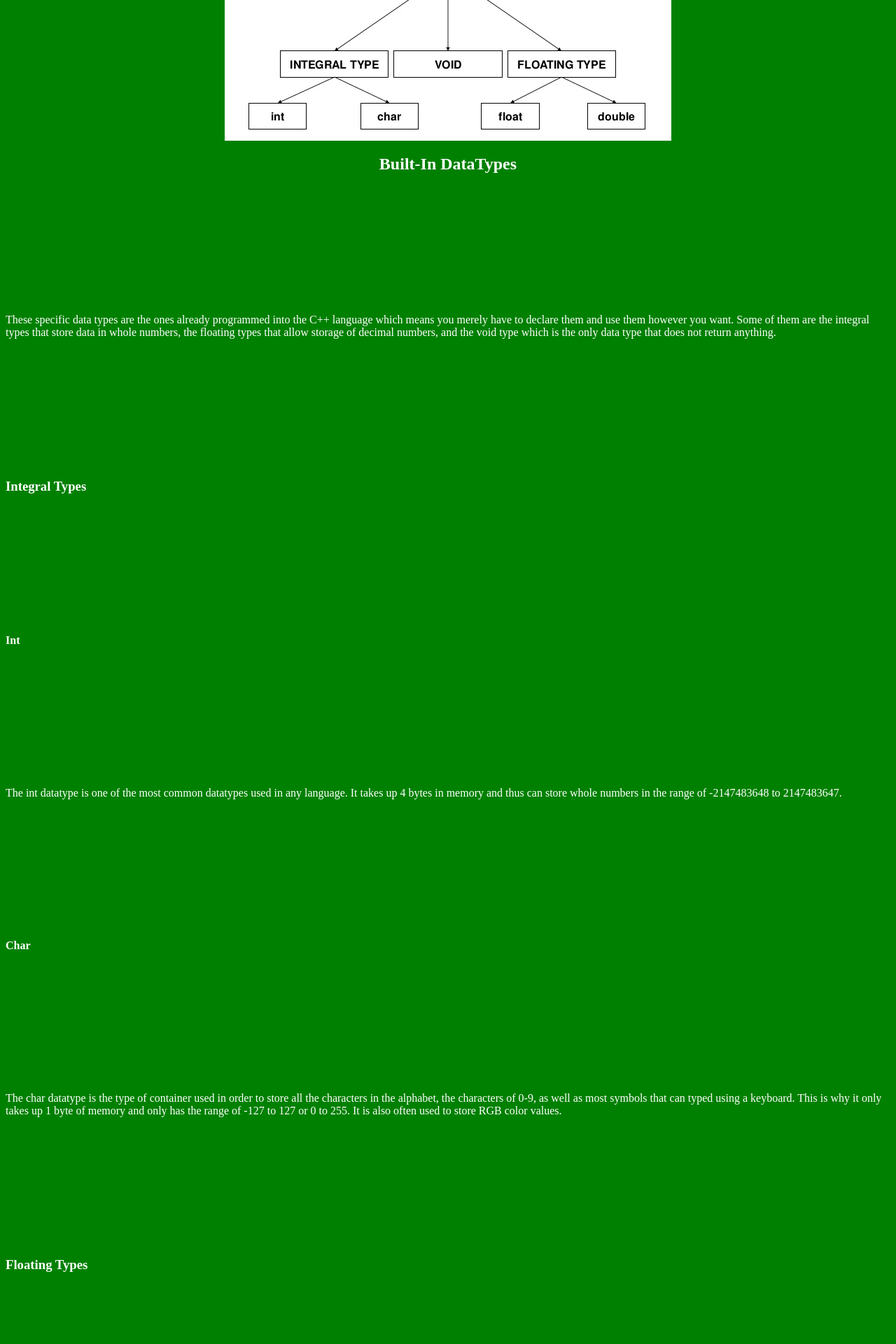
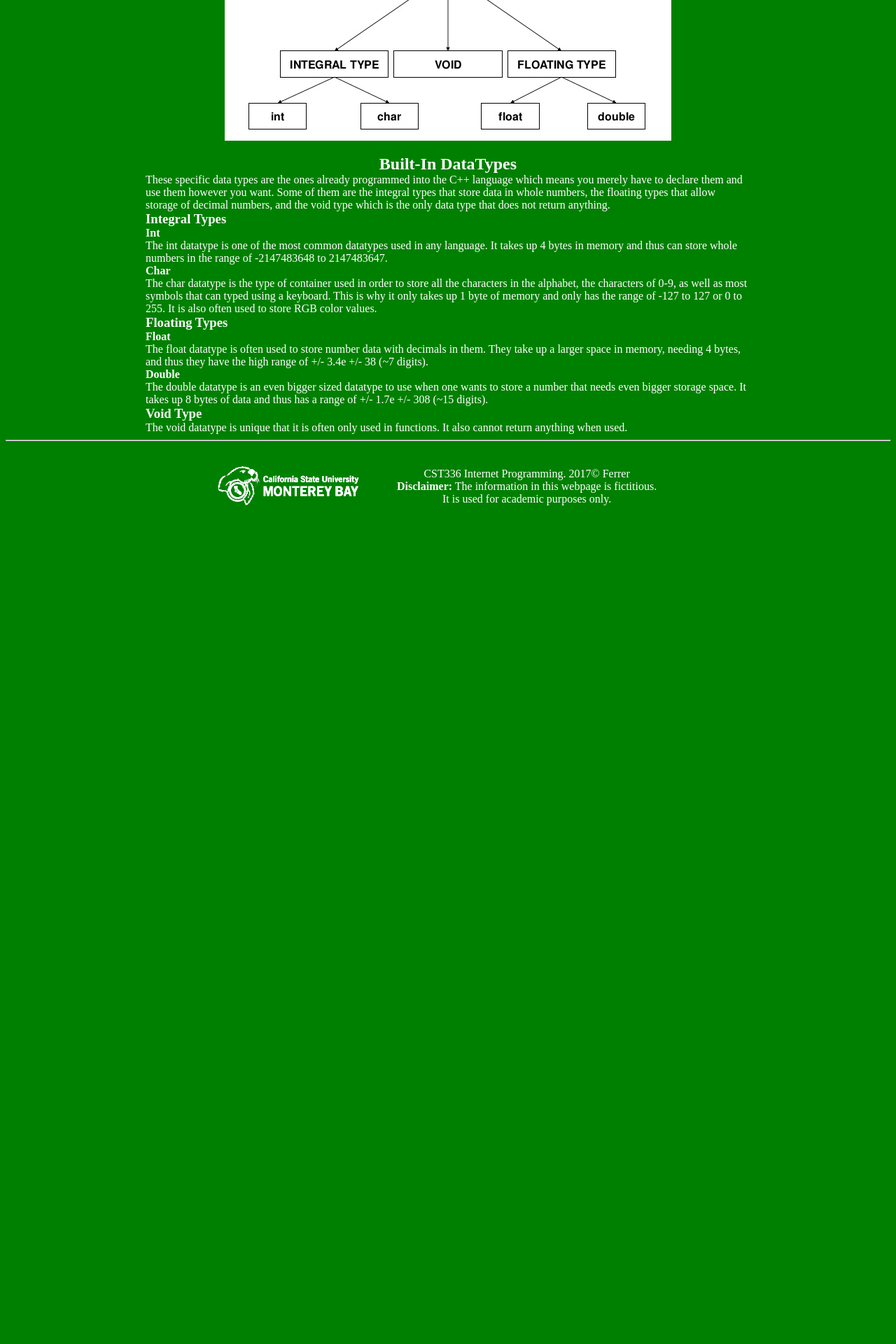
Before and after one commit to jferrer23/cst336, a PHP site: page /hw1/built-in.html in a window 1280 px wide. Shown: the part 455-2375 px from the top of the page at 70% size. After the commit the page ends 1177 px from the top, so only its background shows below. Run offline with PHP 8.4, Linux system fonts and the light colour scheme.

Commit message:
Fixed Spacing

```diff
--- a/hw1/css/styles.css
+++ b/hw1/css/styles.css
@@ -40,7 +40,7 @@ nav a:hover {
 .subsubheaders {
     color:white;
     text-align: left;
-    margin: 200px auto;
+    margin: 0px 200px;
 }
 
 .outer {
@@ -51,7 +51,7 @@ nav a:hover {
 .paragraph {
     color:white;
     text-align: left;
-    margin: 200px auto;
+    margin: 0px 200px;
 }
 
 #Disclaimer {
```
